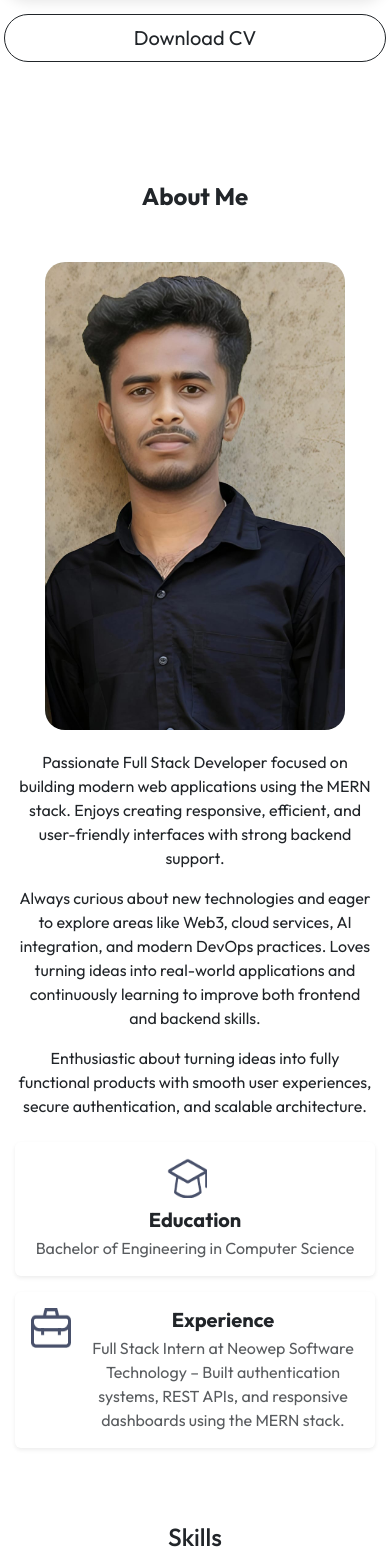
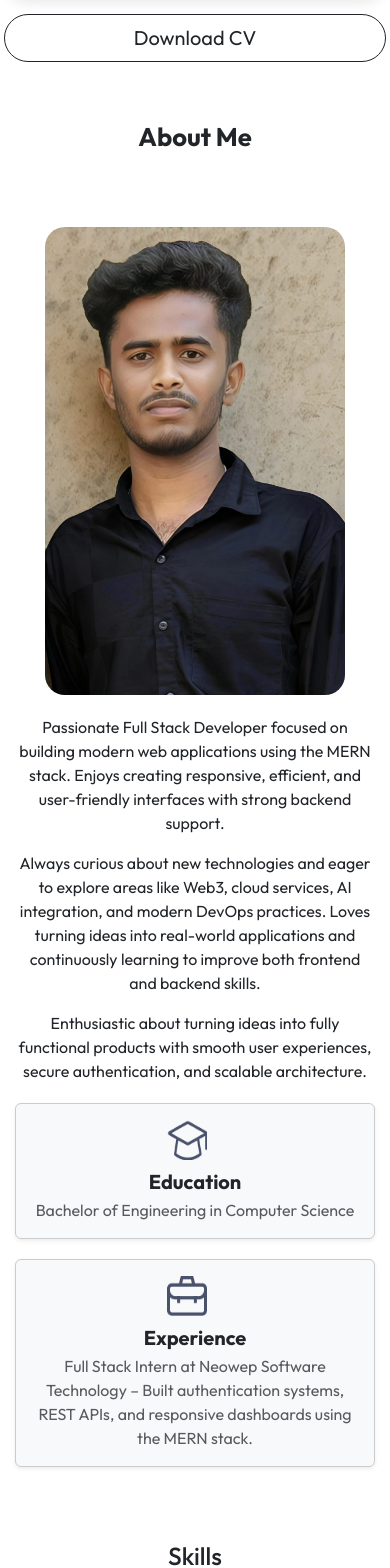
Before and after one commit to KALAIPRIYANpm/Portfolio, a Next.js app: page / in a window 390 px wide. Shown: the part 803-2371 px from the top of the page. Built offline with nearby package versions, Linux system fonts and the light colour scheme; a web font is replaced by a local one.

Commit message:
feat:responsive

```diff
--- a/app/components/About.css
+++ b/app/components/About.css
@@ -2,35 +2,30 @@
   font-weight: bold;
   font-size: 2rem;
   margin-bottom: 2rem;
-  margin-top: -20px;
+  scroll-margin-top: 80px; /* Fix for navbar overlap on anchor scroll */
 }
 
 .about-section {
-  margin-top: 0;
-  margin-left: -20px;
+  margin-left: 40px;
+  margin-top: 50px;
 }
 
 .about-image {
   border-radius: 20px;
   max-width: 100%;
   height: auto;
-  margin-left: -50px;
 }
 
-/* Optional: Make image center-aligned on small screens */
-@media (max-width: 768px) {
-  .about-image {
-    margin-left: 0;
-  }
-}
-
-.education-box .experience-box{
+/* Fix: Separate selectors */
+.education-box,
+.experience-box {
   border: 1.5px solid #ccc;
   background-color: #f8f9fa;
   padding: 16px;
   margin-top: 20px;
 }
 
+/* Content wrapper */
 #content {
   margin-top: -20px;
   margin-left: -30px;
@@ -38,29 +33,30 @@
 
 /* 🔧 Responsive Fixes */
 @media (max-width: 768px) {
+  .section-title {
+    font-size: 1.6rem;
+  }
+
   .about-section {
     margin-left: 0;
     padding: 0 15px;
+    text-align: center;
   }
 
   #content {
+    margin-left: 0;
     margin-top: 20px;
-    margin-left: 0;
-    text-align: center;
   }
 
-  .education-box {
-    justify-content: center;
+  .education-box,
+  .experience-box {
     flex-direction: column;
     align-items: center !important;
     text-align: center;
   }
 
-  .education-box img {
+  .education-box img,
+  .experience-box img {
     margin-bottom: 10px;
   }
-
-  .section-title {
-    font-size: 1.5rem;
-  }
 }
--- a/app/components/About.jsx
+++ b/app/components/About.jsx
@@ -1,3 +1,5 @@
+'use client';
+
 import React from 'react';
 import Image from 'next/image';
 import { assets } from '@/assets/assets';
@@ -6,14 +8,14 @@ import './About.css';
 const About = () => {
   return (
     <>
-      <h1 style={{ marginTop: '60px' }} className="section-title mb-4 text-center">
+      <h1 className="section-title text-center" id="about">
         About Me
       </h1>
 
-      <section style={{marginTop:"50px"}} className="about-section container py-4">
-        <div className="row align-items-center g-2">
+      <section className="about-section container py-4">
+        <div className="row align-items-center g-4">
           {/* Image Left */}
-          <div style={{marginTop:"-15px"}} className="col-md-5 text-center">
+          <div className="col-md-5 text-center">
             <Image
               src={assets.kalaipriyanimg}
               alt="Profile"
@@ -25,7 +27,7 @@ const About = () => {
           </div>
 
           {/* Content Right */}
-          <div id="content" className="col-md-7 align-self-center">
+          <div id="content" className="col-md-7">
             <p>
               Passionate Full Stack Developer focused on building modern web applications using the MERN stack.
               Enjoys creating responsive, efficient, and user-friendly interfaces with strong backend support.
@@ -41,7 +43,7 @@ const About = () => {
             </p>
 
             {/* Education Box */}
-            <div className="education-box mt-4 p-3 d-flex align-items-start rounded shadow-sm">
+            <div className="education-box d-flex align-items-start rounded shadow-sm">
               <Image
                 src={assets.edu_icon}
                 alt="Education Icon"
@@ -56,7 +58,7 @@ const About = () => {
             </div>
 
             {/* Experience Box */}
-            <div className="experience-box mt-3 p-3 d-flex align-items-start rounded shadow-sm">
+            <div className="experience-box d-flex align-items-start rounded shadow-sm">
               <Image
                 src={assets.project_icon}
                 alt="Experience Icon"
@@ -67,7 +69,8 @@ const About = () => {
               <div>
                 <h5 className="mb-1 fw-bold">Experience</h5>
                 <p className="mb-0 text-muted">
-                  Full Stack Intern at Neowep Software Technology – Built authentication systems, REST APIs, and responsive dashboards using the MERN stack.
+                  Full Stack Intern at Neowep Software Technology – Built authentication systems, REST APIs, and
+                  responsive dashboards using the MERN stack.
                 </p>
               </div>
             </div>
```
